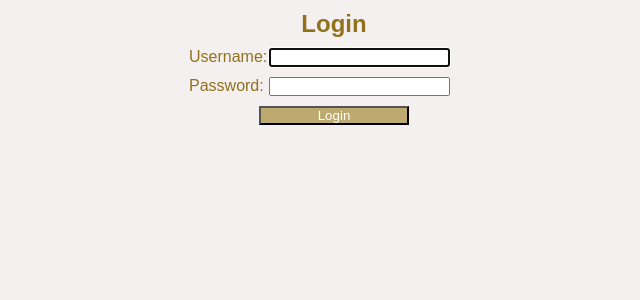
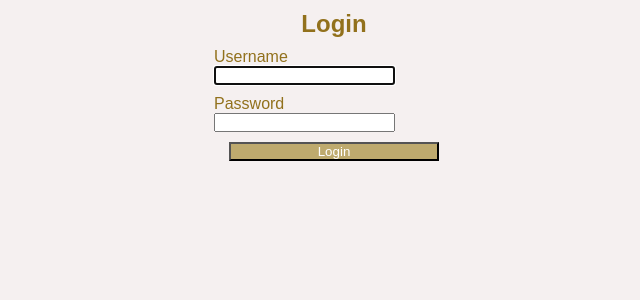
Before and after one commit to cnobile2012/django-pam, a Django app: page /django-pam/login/ in a window 1280 px wide. Shown: the top 300 px of the page, without its empty margins (306-946 px from the left). Run offline with Django 3.2, Linux system fonts and the light colour scheme.

Commit message:
Fixed some HTML/CSS formatting.

```diff
--- a/django_pam/accounts/forms.py
+++ b/django_pam/accounts/forms.py
@@ -17,12 +17,15 @@
     """
     Authentication form
     """
-    email = forms.EmailField(required=False)
+    email = forms.EmailField(required=False, label_suffix='')
 
-    ## def __init__(self, request=None, *args, **kwargs):
-    ##     log.debug("request: %s, args: %s, kwargs: %s", request, args, kwargs)
-    ##     super(AuthenticationForm, self).__init__(
-    ##         request=request, *args, **kwargs)
+    def __init__(self, request=None, *args, **kwargs):
+        log.debug("request: %s, args: %s, kwargs: %s, dir(self): %s",
+                  request, args, kwargs, dir(self))
+        self.base_fields['username'].label_suffix = ''
+        self.base_fields['password'].label_suffix = ''
+        super(AuthenticationForm, self).__init__(
+            request=request, *args, **kwargs)
 
     def clean(self):
         username = self.cleaned_data.get('username')
--- a/django_pam/static/django_pam/css/auth.css
+++ b/django_pam/static/django_pam/css/auth.css
@@ -58,6 +58,7 @@
   float: right;
   background-color: initial;
   border: none;
+  padding: 0 4px;
 }
 
 div.form-fields ul.errorlist {
@@ -69,13 +70,14 @@
 
 div.form-fields,
 div.login-body button[type=submit] {
-  margin: 10px 0 5px 5px;
+  margin: 10px auto 5px auto;
+  width: 80%;
 }
 
 div.login-body button[type=submit],
 div.logout-body button[type=submit] {
   display: block;
-  width: 50%;
+  width: 70%;
   margin: 10px auto;
   background-color: rgba(190, 170, 110, 1);
   color: white;
--- a/example_site/dev/css/common.css
+++ b/example_site/dev/css/common.css
@@ -75,6 +75,11 @@
 
 div.alert-error button.close-message {
   margin: -2px 4px;
+  padding: 0;
+}
+
+div.form-fields {
+  width: 90%;
 }
 
 div.form-fields ul.errorlist {
```
Also changed, not shown: django_pam/static/django_pam/css/modal.css (+6 -2 lines).
